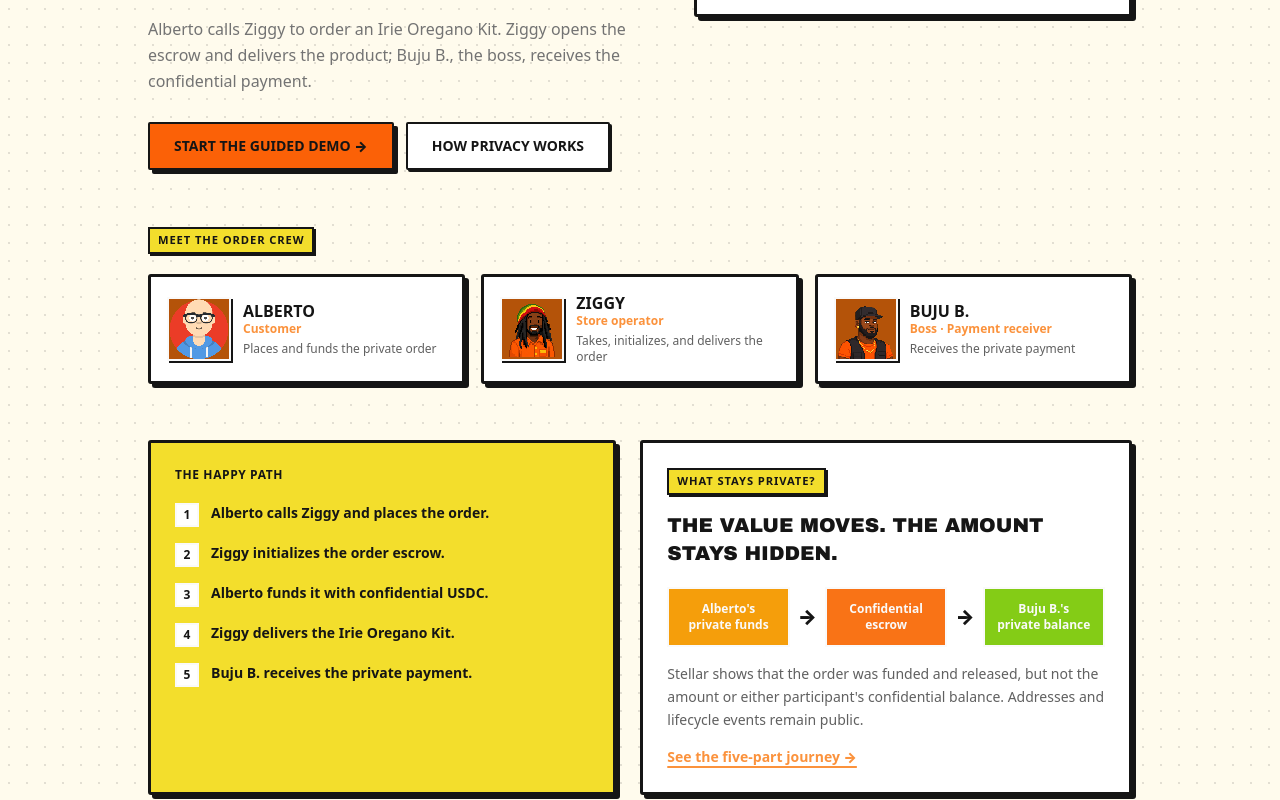
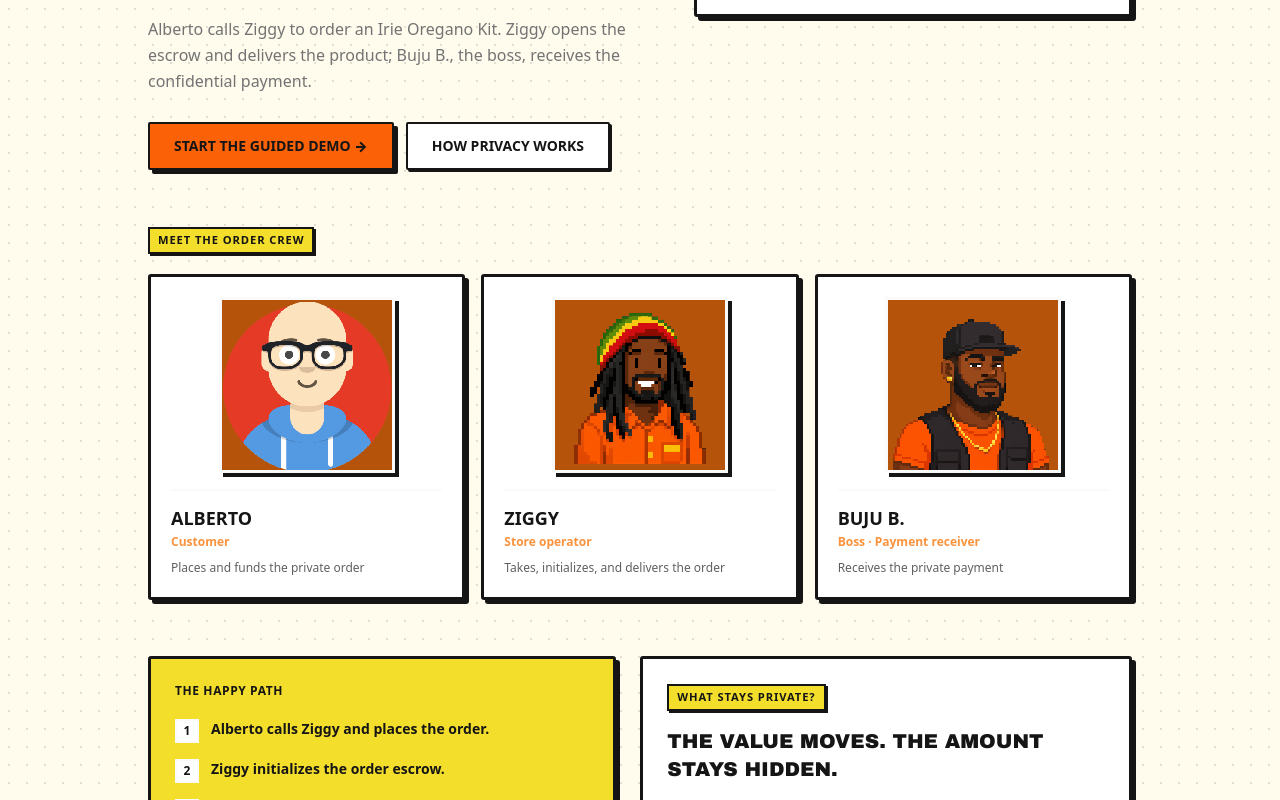
Before and after one commit to Trustless-Work/privacy-poc, a Next.js app in the folder packages/app/: page / in a window 1280 px wide. Shown: the part 522-1322 px from the top of the page. Built offline with nearby package versions, Linux system fonts and the light colour scheme; no server answers; what @stellar/stellar-sdk would draw is missing.

Commit message:
Emphasize Green Road character art

```diff
--- a/packages/app/app/escrow/green-road-order.tsx
+++ b/packages/app/app/escrow/green-road-order.tsx
@@ -15,27 +15,59 @@ type CastMember = {
   image?: string;
   label: string;
   action: string;
+  pixelate?: boolean;
 };
 
 const CAST: Record<"Alberto" | "Ziggy" | "Buju B.", CastMember> = {
-  Alberto: { image: "/characters/alberto.png", label: "Customer", action: "Places and funds the private order" },
-  Ziggy: { image: "/characters/ziggy.png", label: "Store operator", action: "Takes, initializes, and delivers the order" },
-  "Buju B.": { image: "/characters/buju-b.png", label: "Boss · Payment receiver", action: "Receives the private payment" },
+  Alberto: {
+    image: "/characters/alberto.png",
+    label: "Customer",
+    action: "Places and funds the private order",
+    pixelate: true,
+  },
+  Ziggy: {
+    image: "/characters/ziggy.png",
+    label: "Store operator",
+    action: "Takes, initializes, and delivers the order",
+  },
+  "Buju B.": {
+    image: "/characters/buju-b.png",
+    label: "Boss · Payment receiver",
+    action: "Receives the private payment",
+  },
 };
 
 export type GreenRoadActor = keyof typeof CAST;
 
+type PortraitVariant = "card" | "context";
+
+function CharacterPortrait({ person, variant }: { person: CastMember; variant: PortraitVariant }) {
+  const frameClass = variant === "card"
+    ? "mx-auto aspect-square w-full max-w-44 border-[3px] bg-amber-300 shadow-[4px_4px_0_#151515]"
+    : "h-28 w-28 border-[3px] bg-white shadow-[3px_3px_0_#151515] sm:h-32 sm:w-32";
+  const imageClass = person.pixelate
+    ? "h-1/4 w-1/4 scale-[4] object-cover contrast-[1.08] saturate-[.9] [image-rendering:pixelated]"
+    : "h-full w-full object-contain [image-rendering:pixelated]";
+
+  return (
+    <span
+      className={`grid shrink-0 place-items-center overflow-hidden border-neutral-950 text-4xl ${frameClass}`}
+      aria-hidden
+    >
+      {person.image ? <img src={person.image} alt="" className={imageClass} /> : person.emoji}
+    </span>
+  );
+}
+
 export function CastCard({ actor }: { actor: GreenRoadActor }) {
   const person = CAST[actor];
   return (
-    <article className="nb-card flex items-center gap-3 p-4">
-      <span className="grid h-16 w-16 shrink-0 place-items-center overflow-hidden border-2 border-neutral-950 bg-amber-300 text-2xl shadow-[2px_2px_0_#151515]" aria-hidden>
-        {person.image ? <img src={person.image} alt="" className="h-full w-full object-contain [image-rendering:pixelated]" /> : person.emoji}
-      </span>
-      <div>
-        <p className="font-black uppercase leading-tight">{actor}</p>
-        <p className="text-xs font-bold text-orange-600">{person.label}</p>
-        <p className="nb-copy-muted mt-1 text-xs">{person.action}</p>
+    <article className="nb-card flex flex-col gap-4 p-5">
+      <CharacterPortrait person={person} variant="card" />
+      <div className="w-full border-t-2 border-neutral-950 pt-4">
+        <p className="text-lg font-black uppercase leading-tight">{actor}</p>
+        <p className="mt-1 text-xs font-bold text-orange-600">{person.label}</p>
+        <p className="nb-copy-muted mt-2 text-xs leading-relaxed">{person.action}</p>
       </div>
     </article>
   );
@@ -74,17 +106,15 @@ function OrderFact({ label, value }: { label: string; value: string }) {
 export function ActorContext({ actor, children }: { actor: GreenRoadActor; children?: React.ReactNode }) {
   const person = CAST[actor];
   return (
-    <section className="nb-card-guide mb-6 flex flex-col justify-between gap-4 p-4 sm:flex-row sm:items-center">
-      <div className="flex items-center gap-3">
-        <span className="grid h-14 w-14 shrink-0 place-items-center overflow-hidden border-2 border-neutral-950 bg-white text-3xl" aria-hidden>
-          {person.image ? <img src={person.image} alt="" className="h-full w-full object-contain [image-rendering:pixelated]" /> : person.emoji}
-        </span>
+    <section className="nb-card-guide mb-6 flex flex-col justify-between gap-5 p-5 sm:flex-row sm:items-center sm:p-6">
+      <div className="flex flex-col items-start gap-4 sm:flex-row sm:items-center sm:gap-5">
+        <CharacterPortrait person={person} variant="context" />
         <div>
           <p className="text-[10px] font-black uppercase tracking-wider">You are acting as</p>
-          <p className="text-lg font-black uppercase">{actor} · {person.label}</p>
+          <p className="mt-1 text-xl font-black uppercase sm:text-2xl">{actor} · {person.label}</p>
         </div>
       </div>
-      <div className="text-xs font-bold sm:max-w-xs sm:text-right">{children ?? person.action}</div>
+      <div className="text-xs font-bold leading-relaxed sm:max-w-xs sm:text-right">{children ?? person.action}</div>
     </section>
   );
 }
```
